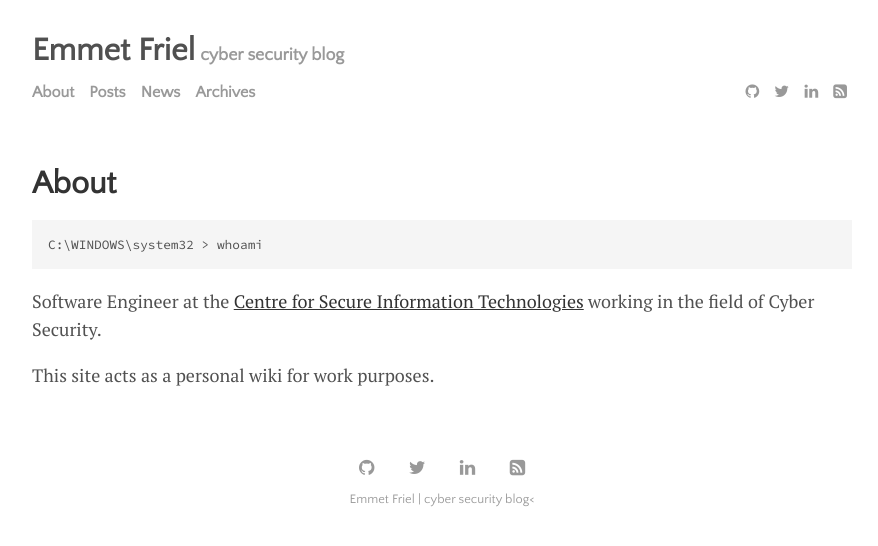
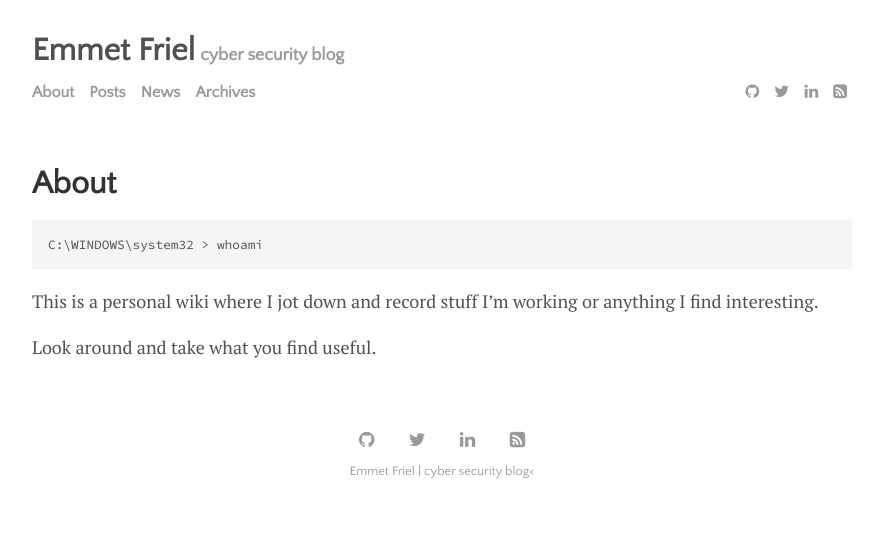
Before and after one commit to efriel94/ef_blog, a Jekyll site: the page built from menu/about.md, in a window 1280 px wide. Shown: the top 546 px of the page, without its empty margins (198-1076 px from the left). Built offline with Jekyll 4.4.1, drawn with Linux system fonts in a browser that asks for light colours; comment, search, counter and statistics services are not loaded.

Commit message:
updated about

````diff
--- a/menu/about.md
+++ b/menu/about.md
@@ -7,6 +7,6 @@ title: "About"
 C:\WINDOWS\system32 > whoami
 ```
 
-Software Engineer at the [Centre for Secure Information Technologies](https://www.qub.ac.uk/ecit/CSIT/) working in the field of Cyber Security.
+This is a personal wiki where I jot down and record stuff I'm working or anything I find interesting.
 
-This site acts as a personal wiki for work purposes.
+Look around and take what you find useful.
````
